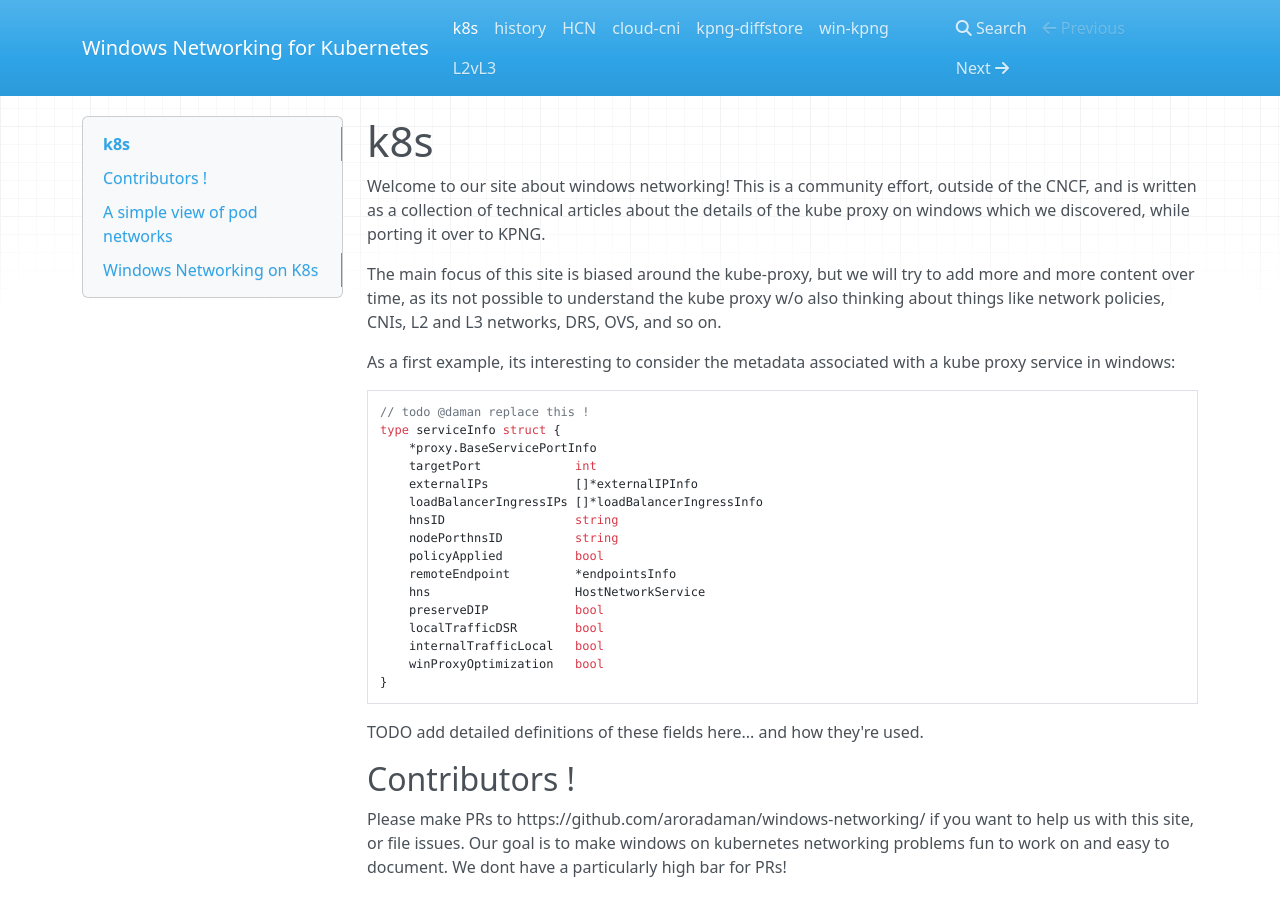
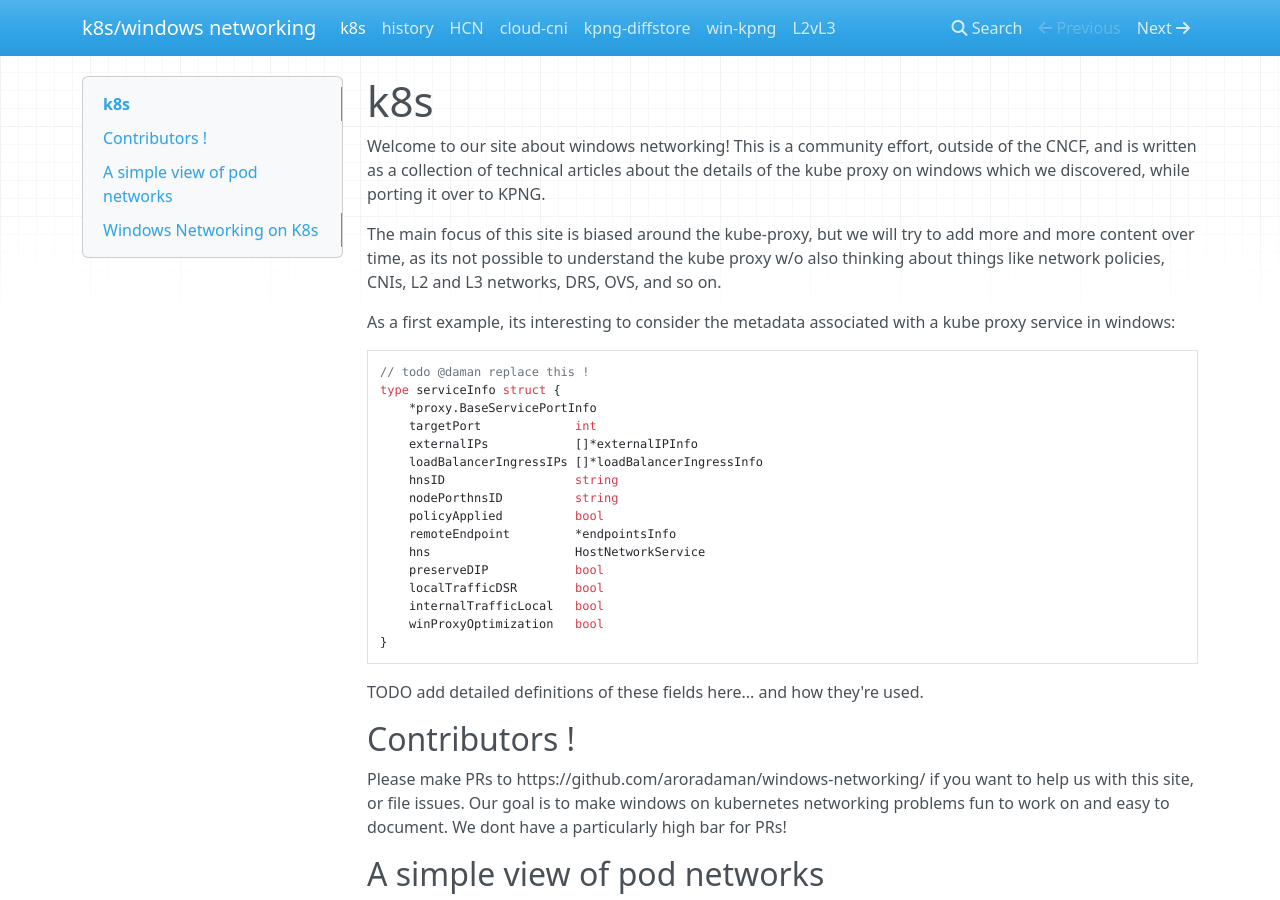
Before and after one commit to aroradaman/windows-networking, an MkDocs documentation site: the page built from docs/index.md, in a window 1280 px wide and 900 px high. Built offline with MkDocs 1.6.1, drawn with Linux system fonts in a browser that asks for light colours; nearby versions of some CDN libraries.

Commit message:
Update mkdocs.yml

```diff
--- a/mkdocs.yml
+++ b/mkdocs.yml
@@ -1 +1 @@
-site_name: Windows Networking for Kubernetes
+site_name: k8s/windows networking
```
